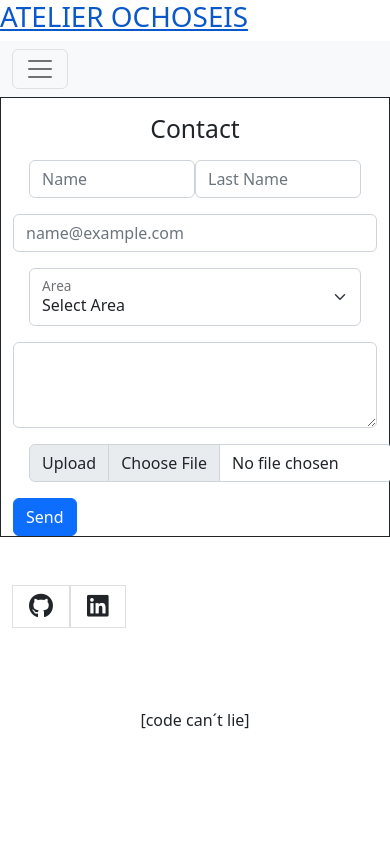
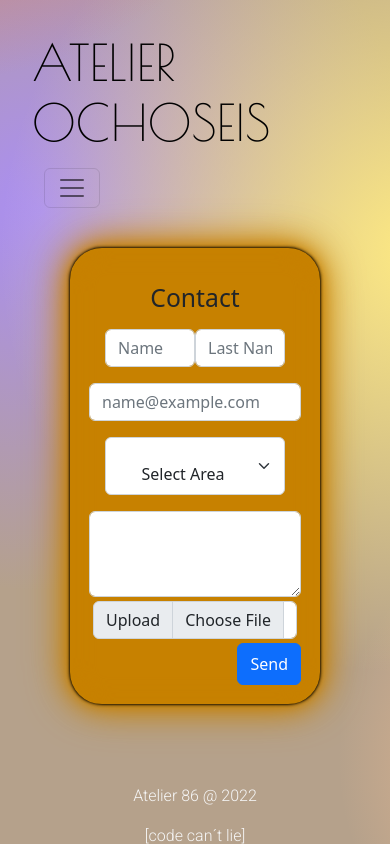
Before and after one commit to federicobelier/atelier-belierFederico, a plain HTML site: page pages/contact.html in a window 390 px wide. Drawn offline with nearby package versions, Linux system fonts and the light colour scheme; a web font is replaced by a local one.

Commit message:
index and contact page advance, html and css

```diff
--- a/css/style-1.css
+++ b/css/style-1.css
@@ -1,3 +1,4 @@
+@import url('https://fonts.googleapis.com/css2?family=Poiret+One&family=Roboto:wght@300&family=Rozha+One&display=swap');
 * {
     padding: 0;
     margin: 0;
@@ -23,16 +24,170 @@
     }
 }
 */
+body {
+background-color: #e493d0;
+  background-image: radial-gradient(
+      closest-side,
+      rgba(235, 105, 78, 1),
+      rgba(235, 105, 78, 0)
+    ),
+    radial-gradient(closest-side, rgba(243, 11, 164, 1), rgba(243, 11, 164, 0)),
+    radial-gradient(
+      closest-side,
+      rgba(254, 234, 131, 1),
+      rgba(254, 234, 131, 0)
+    ),
+    radial-gradient(
+      closest-side,
+      rgba(170, 142, 245, 1),
+      rgba(170, 142, 245, 0)
+    ),
+    radial-gradient(
+      closest-side,
+      rgba(248, 192, 147, 1),
+      rgba(248, 192, 147, 0)
+    );
+  background-size: 130vmax 130vmax, 80vmax 80vmax, 90vmax 90vmax,
+    110vmax 110vmax, 90vmax 90vmax;
+  background-position: -80vmax -80vmax, 60vmax -30vmax, 10vmax 10vmax,
+    -30vmax -10vmax, 50vmax 50vmax;
+  background-repeat: no-repeat;
+  animation: 4s movement linear infinite;
+}
 
 
+@keyframes movement {
+  0%,
+  100% {
+    background-size: 130vmax 130vmax, 80vmax 80vmax, 90vmax 90vmax,
+      110vmax 110vmax, 90vmax 90vmax;
+    background-position: -80vmax -80vmax, 60vmax -30vmax, 10vmax 10vmax,
+      -30vmax -10vmax, 50vmax 50vmax;
+  }
+  25% {
+    background-size: 100vmax 100vmax, 90vmax 90vmax, 100vmax 100vmax,
+      90vmax 90vmax, 60vmax 60vmax;
+    background-position: -60vmax -90vmax, 50vmax -40vmax, 0vmax -20vmax,
+      -40vmax -20vmax, 40vmax 60vmax;
+  }
+  50% {
+    background-size: 80vmax 80vmax, 110vmax 110vmax, 80vmax 80vmax,
+      60vmax 60vmax, 80vmax 80vmax;
+    background-position: -50vmax -70vmax, 40vmax -30vmax, 10vmax 0vmax,
+      20vmax 10vmax, 30vmax 70vmax;
+  }
+  75% {
+    background-size: 90vmax 90vmax, 90vmax 90vmax, 100vmax 100vmax,
+      90vmax 90vmax, 70vmax 70vmax;
+    background-position: -50vmax -40vmax, 50vmax -30vmax, 20vmax 0vmax,
+      -10vmax 10vmax, 40vmax 60vmax;
+  }
+}
 
 
+header {
+    padding: 2rem;
+}
+#tittle-logo {
+    font-family: 'Poiret One', cursive;
+    font-size: 50px;
+}
 
 
+main {
+    padding: 3rem;
+    text-align: right;
+    padding-bottom: 1rem;
+
+}
+.menu_index {
+    font-size: 6rem;
+    font-family:'Rozha One', serif;
+
+}
+#menu_lista {
+    list-style-type:  none;
+    text-align: right;
+}
+
+a {
+    text-decoration: none;
+    color: black;
+}
+a :hover {
+    color: white;
+}
+
+footer {
+    position: absolute;
+    font-family: 'Roboto', sans-serif;
+    padding-top: 5rem;
+}
+
+/* Contact */
+#Contactos {
+    background-color: white;
+    width: 500px;
+    border: 0.2rem solid white;
+    border-radius: 2rem;
+    padding: 0.4em;
+    box-shadow: 0 0 .2rem white,
+                0 0 .2rem white,
+                0 0 2rem white,
+                0 0 0.8rem white,
+
+                inset 0 0 1.3rem white;
+}
+
+/*------ mobile version -----*/
+@media (max-width: 500px){
 
 
-/*------ mobile version -----*/
-@media screen ( min-device-width: 320px)
-and (max-device-width: 480px) {
+    .navbar {
+        text-align: right;
+    }
+
+    body {
+        background-color:#b5a18b;
+    }
+    main {
+        padding: 0;
+    }
+    .menu_index {
+        font-size: 3rem;
+    }
+    #menu_lista {
+        text-align: center;
+        padding: 2rem;
+    }
+    footer {
+        text-align: center;
+        color: whitesmoke;
+        font-size: 16px;
 
     }
+
+
+/* Contact */
+
+    #Contactos {
+        padding-right: 2rem;
+        width: 250;
+        background-color: rgb(199, 129, 0);
+        border: 0.2rem solid rgb(199, 129, 0);
+        border-radius: 2rem;
+        padding: 0.4em;
+        box-shadow: 0 0 .2rem black,
+                    0 0 .2rem black,
+                    0 0 2rem  rgb(199, 129, 0),
+                    0 0 0.8rem  rgb(199, 129, 0),
+                    0 0 2.8rem  rgb(199, 129, 0),
+                    inset 0 0 1.3rem  rgb(199, 129, 0);
+
+    }
+
+    .iconos_contact {
+        list-style-type:  none;
+align-items: center;    }
+
+}
--- a/pages/contact.html
+++ b/pages/contact.html
@@ -13,11 +13,11 @@
     <header>
         <h1 id="tittle-logo"><a href="../index.html"> ATELIER OCHOSEIS</a></h1>
         <div id="menu_pages">
-            <nav class="navbar navbar-expand-lg bg-light">
+            <nav class="navbar navbar-expand-lg">
                 <div class="container-fluid">
 
                   <button class="navbar-toggler" type="button" data-bs-toggle="collapse" data-bs-target="#navbarNav" aria-controls="navbarNav" aria-expanded="false" aria-label="Toggle navigation">
-                    <span class="navbar-toggler-icon"></span>
+                    <span class="navbar-toggler-icon "></span>
                   </button>
                   <div class="collapse navbar-collapse" id="navbarNav">
                     <ul class="navbar-nav ">
@@ -42,62 +42,51 @@
 
     <main>
         <!--Inicio Contacto-->
-    <section class="formulario border border-dark container  d-md-block w-100" id="Contactos">
+        <section class="formulario  container p-3" id="Contactos">
             <div class="col-12 ">
             <h2 class="pt-3 text-center">Contact</h2>
             </div>
-
             <div class="row m-3">
                 <input type="name" class="col form-control" id="exampleFormControlInput1" placeholder="Name">
                 <input type="name" class="col form-control" id="exampleFormControlInput1" placeholder="Last Name">
             </div>
-
             <input type="email" class="form-control" id="exampleFormControlInput1" placeholder="name@example.com">
             <div class="form-floating m-3">
-                    <select class="form-select" id="floatingSelect" aria-label="Floating label select example">
+                <select class="form-select text-center" id="floatingSelect" aria-label="Floating label select example">
                     <option selected>Select Area</option>
                     <option value="1">Web Development</option>
                     <option value="2">3D</option>
                     <option value="3">Tattoo</option>
                     <option value="4">Horticulture</option>
                 </select>
-                    <label for="floatingSelect">Area</label>
             </div>
-
                 <textarea class="form-control" id="exampleFormControlTextarea1" rows="3"></textarea>
-                  <div class="input-group m-3">
+                <div class="input-group p-1">
                 <label class="input-group-text" for="inputGroupFile01">Upload</label>
                 <input type="file" class="form-control" id="inputGroupFile01">
                 </div>
-              </div>
-              <button class="btn btn-primary" type="submit">Send</button>
+            <button class="btn btn-primary py-2" type="submit">Send</button>
 
 
         </section>
-
-
-    </main>
-    <footer>
-
-
-
-        <nav class="container-fluid py-5 h2">
-          <ul class="iconos_contact list-group list-group-horizontal">
+            <!--
+        <section>
+            <nav class="iconos_contact container py-5 h2">
+            <ul class="list-group list-group-horizontal">
                 <li><a href="#" id="Icont"><i class="fab fa-github list-group-item" id="Icont" title="GitHub"></i></a></li>
                 <li><a href="#"id="Icont"><i class="fab fa-linkedin list-group-item" id="Icont" title="LinkedIn"></i></a></li>
             </ul>
             </nav>
         </section>
+            -->
+    </main>
     <!---Fin Contacto-->
-
     <!--Inicio Footer-->
-      <footer class="container-fluid text-center">
-          <blockquote class=" p-4">[code can´t lie]</blockquote>
+    <footer class="container-fluid position-absolute text-center">
+            <p>Atelier 86 @ 2022</p>
+            <blockquote class="">[code can´t lie]</blockquote>
     </footer>
       <!--Fin Footer-->
-
-
-    </footer>
     <!-- JS's-->
     <script src="https://cdn.jsdelivr.net/npm/@popperjs/core@2.11.5/dist/umd/popper.min.js" integrity="sha384-Xe+8cL9oJa6tN/veChSP7q+mnSPaj5Bcu9mPX5F5xIGE0DVittaqT5lorf0EI7Vk" crossorigin="anonymous"></script>
     <script src="https://cdn.jsdelivr.net/npm/bootstrap@5.2.0/dist/js/bootstrap.min.js" integrity="sha384-ODmDIVzN+pFdexxHEHFBQH3/9/vQ9uori45z4JjnFsRydbmQbmL5t1tQ0culUzyK" crossorigin="anonymous"></script>
```
Also changed, not shown: index.html (+1 -2 lines), 1 other file. Lines whose indentation alone changed are shown as unchanged.
